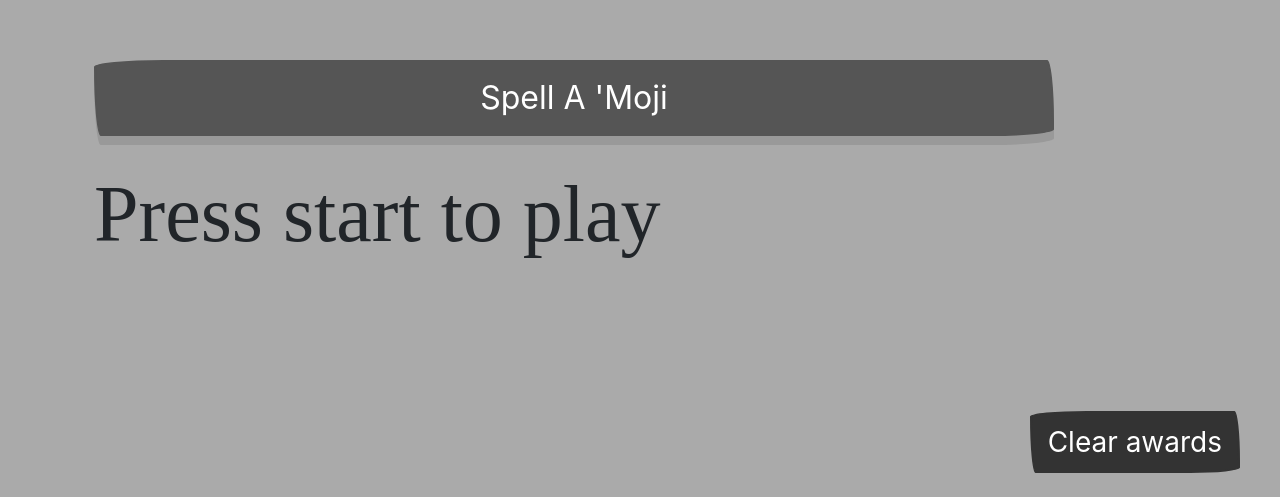
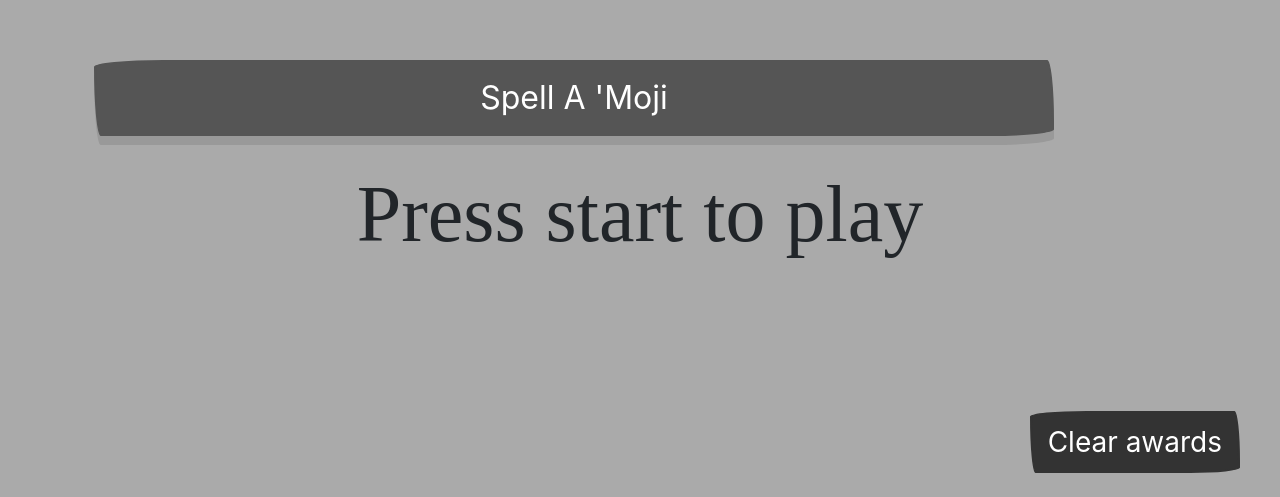
Before and after one commit to changtime247/SpellAMoji, a React (Create React App) app: page / in a window 1280 px wide. Shown: the part 319-816 px from the top of the page. Built offline with nearby package versions, Linux system fonts and the light colour scheme; a web font is replaced by a local one.

Commit message:
text center added above footer

```diff
--- a/src/App.js
+++ b/src/App.js
@@ -189,9 +189,9 @@ export default () => {
         buttonAction={isGameOn ? continueGame : startGame}
       />
       {resultBox?.title && resultBox.title.length > 20 ? (
-        <h4 className='result-title'>{resultBox.title}</h4>
+        <h4 className='result-title text-center'>{resultBox.title}</h4>
       ) : (
-        <h1 className='result-title'>{resultBox.title}</h1>
+        <h1 className='result-title text-center'>{resultBox.title}</h1>
       )}
       <Footer clearAwards={clearAwards}></Footer>
     </Container>
```
